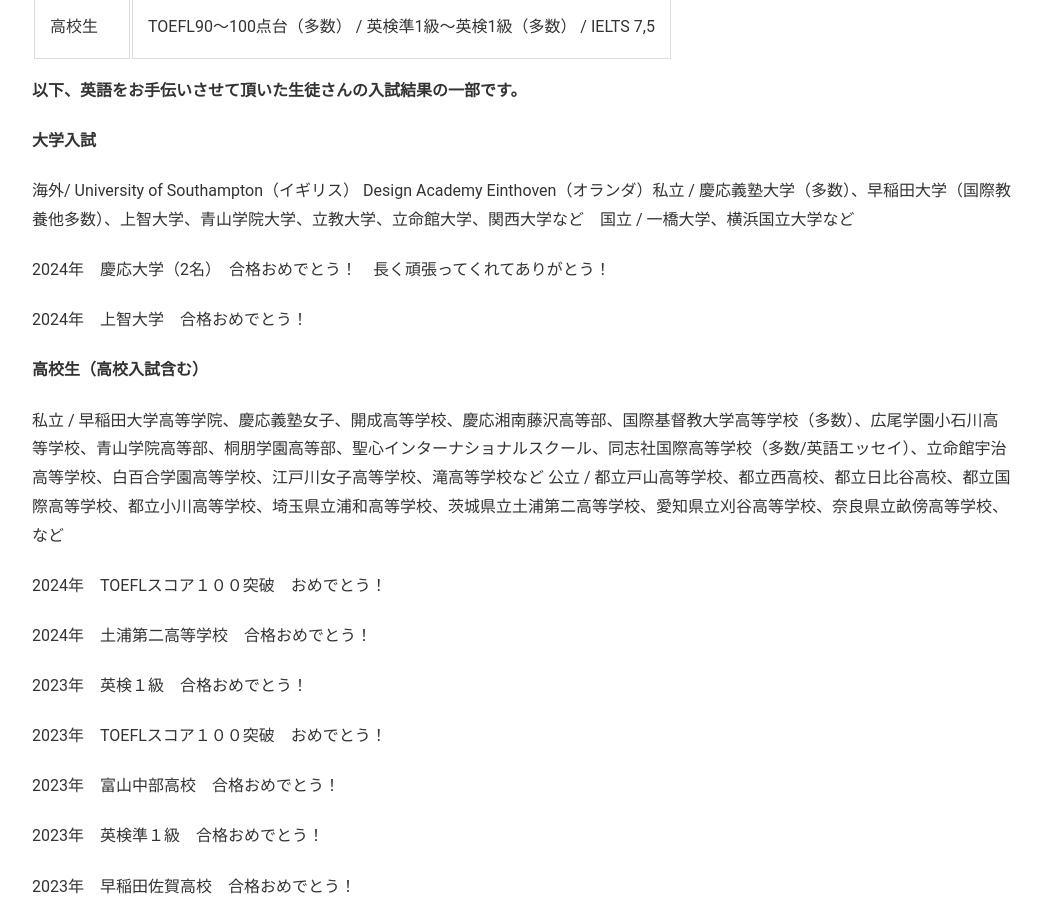
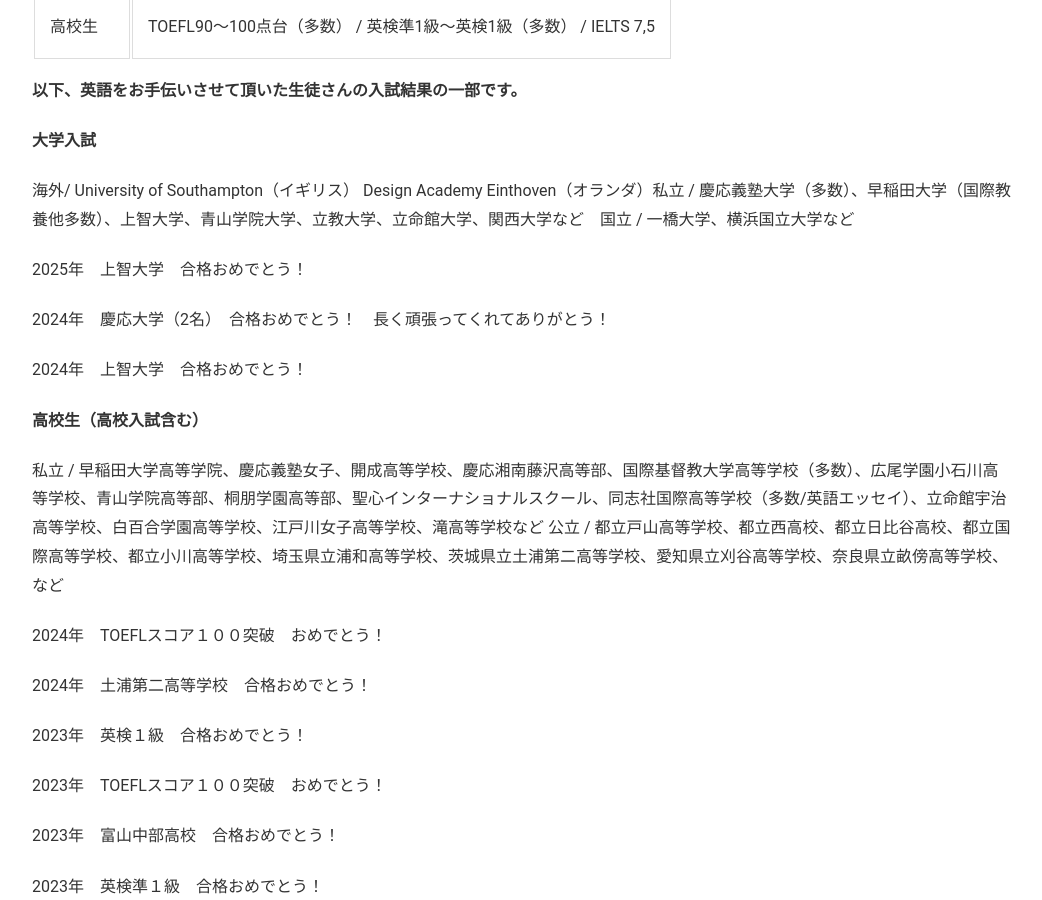
Before and after one commit to phocean/akispace, a Jekyll site: the page built from exam_results.md, in a window 1280 px wide and 900 px high, scrolled down 457 px. Shown: the whole window, without its empty margins (118-1160 px from the left). Built offline with Jekyll 4.4.1, drawn with Linux system fonts in a browser that asks for light colours.

Commit message:
Update exam_results.md

```diff
--- a/exam_results.md
+++ b/exam_results.md
@@ -21,6 +21,8 @@
 <strong>大学入試</strong>
 
 海外/ University of Southampton（イギリス） Design Academy Einthoven（オランダ）私立 / 慶応義塾大学（多数）、早稲田大学（国際教養他多数）、上智大学、青山学院大学、立教大学、立命館大学、関西大学など　国立 / 一橋大学、横浜国立大学など
+
+2025年　上智大学　合格おめでとう！
 
 2024年　慶応大学（2名）　合格おめでとう！　長く頑張ってくれてありがとう！
 
```
